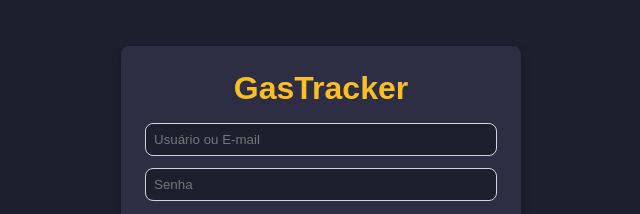
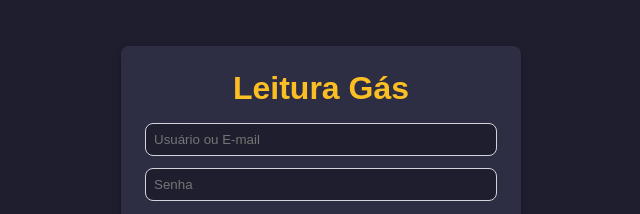
Before and after one commit to maycompires/TabelaLeituraGas, a plain HTML site: page index.html in a window 1280 px wide. Both pictures are taken after typing "name@example.com", "Sample", "Sample123" into the empty fields and a click on the button "Registrar". Shown: the part 211-425 px from the top of the page, 319-959 px from the left. Drawn offline with Linux system fonts and the light colour scheme.

Commit message:
mudança title

```diff
--- a/index.html
+++ b/index.html
@@ -3,13 +3,13 @@
 <head>
     <meta charset="UTF-8">
     <meta name="viewport" content="width=device-width, initial-scale=1.0">
-    <title>GasTracker</title>
+    <title>Leitura Gás</title>
     <link rel="stylesheet" href="styles.css">
 </head>
 <body>
     <!-- Tela de Login -->
     <div id="login-screen" class="screen auth-screen">
-        <h1>GasTracker</h1>
+        <h1>Leitura Gás</h1>
         <form id="login-form">
             <input type="text" id="login-credential" placeholder="Usuário ou E-mail" required>
             <input type="password" id="login-password" placeholder="Senha" required>
```
